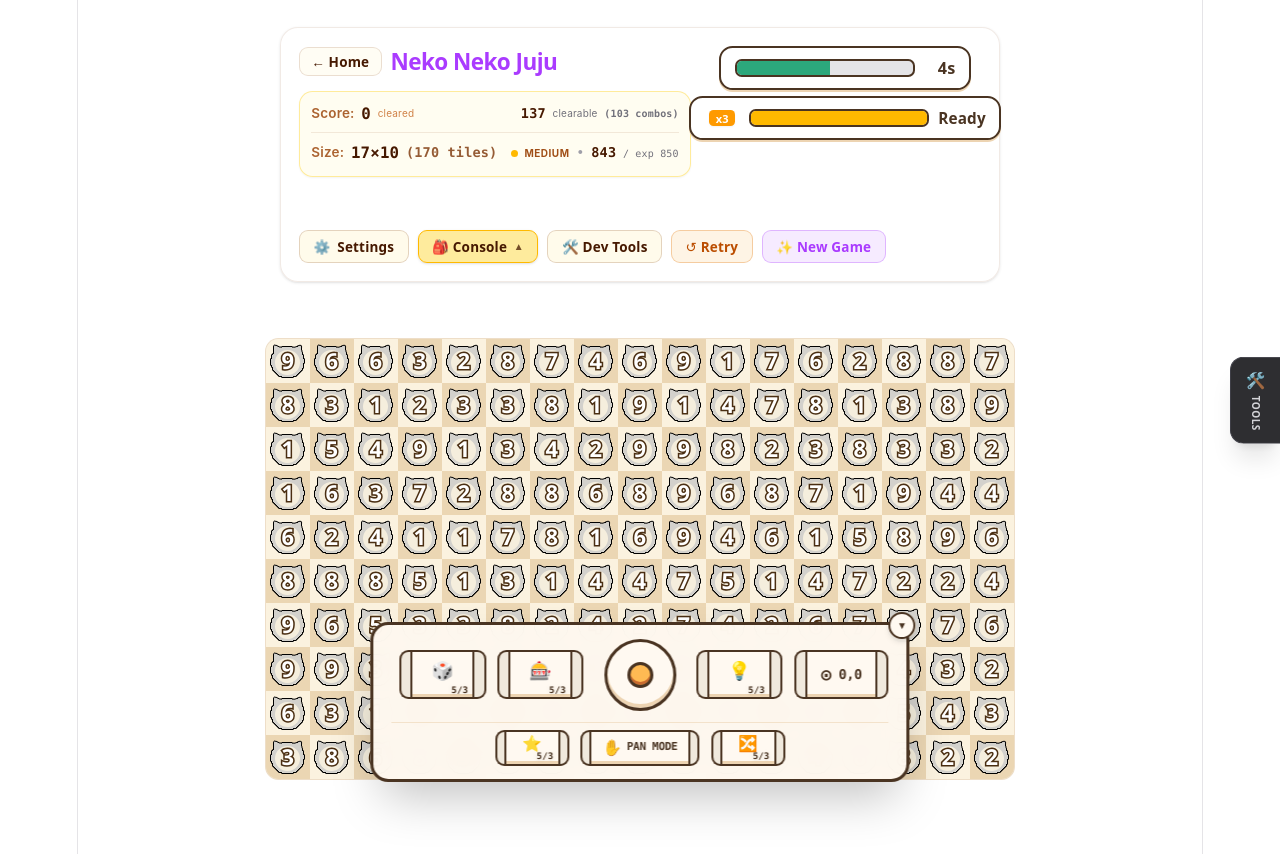
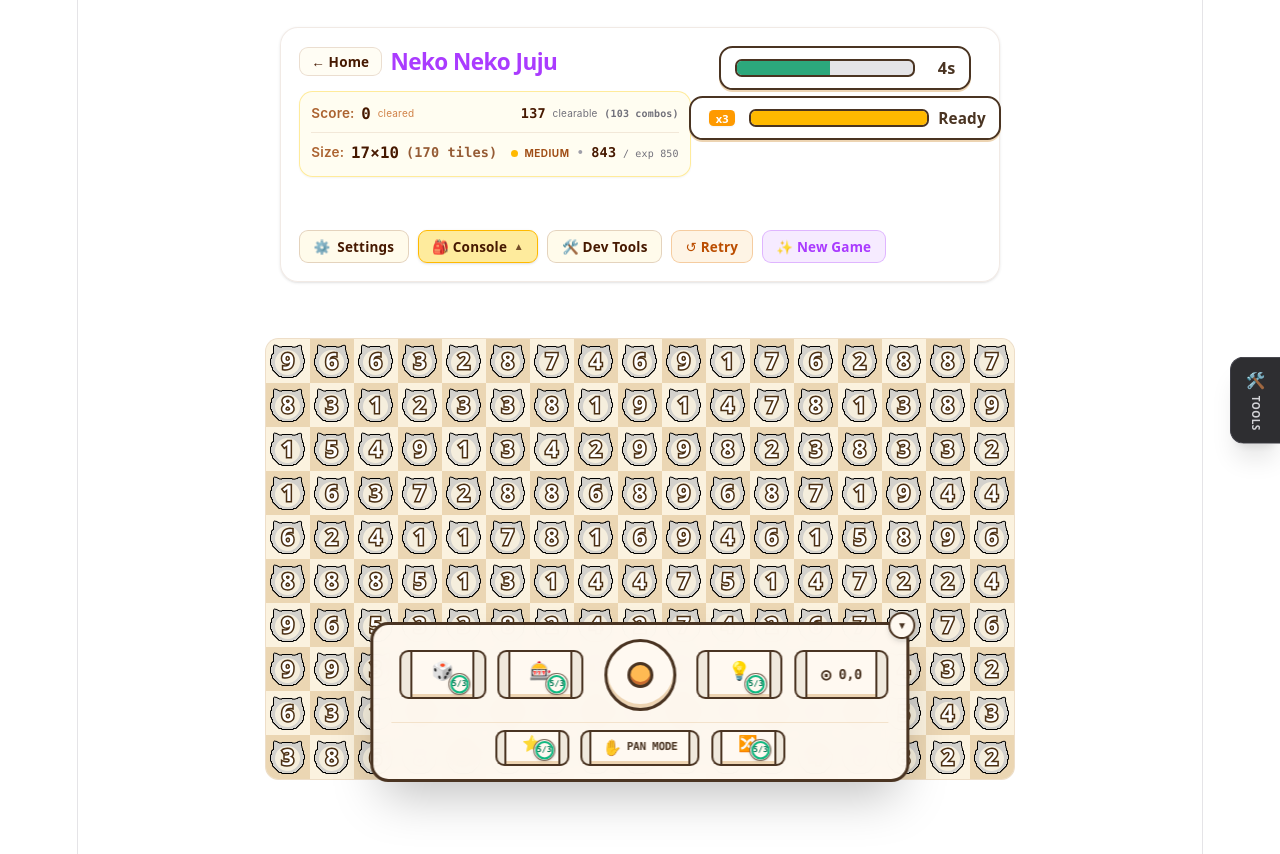
Before and after one commit to chulman444/2026-09-07-Neko-Neko-Juju, a React (Vite) app: page / in a window 1280 px wide. Both pictures are taken after a click on the button "🎮 Play Game". Shown: the top 854 px of the page. Built offline with nearby package versions, Linux system fonts and the light colour scheme.

Commit message:
feat(footer-console): redesign RechargeableItemButton with joint badge and anti-spam cooldown

```diff
--- a/src/entities/item/index.ts
+++ b/src/entities/item/index.ts
@@ -5,6 +5,8 @@ export {
   DEFAULT_REFILL_TIMERS,
   DEFAULT_REFILL_ACTIONS,
   DEFAULT_GAUGES,
+  DEFAULT_SPAM_COOLDOWNS,
+  DEFAULT_ACTIVE_SPAM_TIMERS,
 } from './model/rechargeableItemStore';
 export type { RechargeableItemState } from './model/rechargeableItemStore';
 export type {
--- a/src/entities/item/model/rechargeableItemStore.ts
+++ b/src/entities/item/model/rechargeableItemStore.ts
@@ -34,17 +34,36 @@ export const DEFAULT_GAUGES: Record<ItemType, number> = {
   hint: 0,
 };
 
+export const DEFAULT_SPAM_COOLDOWNS: Record<ItemType, number> = {
+  randomNumber: 0.5,
+  randomChoose: 0.5,
+  omnitile: 0.5,
+  shake: 0.5,
+  hint: 0.5,
+};
+
+export const DEFAULT_ACTIVE_SPAM_TIMERS: Record<ItemType, number> = {
+  randomNumber: 0,
+  randomChoose: 0,
+  omnitile: 0,
+  shake: 0,
+  hint: 0,
+};
+
 export interface RechargeableItemState {
   enabled: boolean;
   maxStacks: Record<ItemType, number>;
   gauges: Record<ItemType, number>;
   refillTimers: Record<ItemType, number>;
   refillActions: Record<ItemType, number>;
+  spamCooldowns: Record<ItemType, number>;
+  activeSpamTimers: Record<ItemType, number>;
 
   setEnabled: (enabled: boolean) => void;
   setMaxStacks: (item: ItemType, max: number) => void;
   setRefillTimer: (item: ItemType, seconds: number) => void;
   setRefillActions: (item: ItemType, actions: number) => void;
+  setSpamCooldown: (item: ItemType, seconds: number) => void;
 
   addGauge: (item: ItemType, amount: number) => void;
   tickGauges: (deltaSeconds: number, isPaused?: boolean) => void;
@@ -59,6 +78,8 @@ export const useRechargeableItemStore = create<RechargeableItemState>((set, get)
   gauges: { ...DEFAULT_GAUGES },
   refillTimers: { ...DEFAULT_REFILL_TIMERS },
   refillActions: { ...DEFAULT_REFILL_ACTIONS },
+  spamCooldowns: { ...DEFAULT_SPAM_COOLDOWNS },
+  activeSpamTimers: { ...DEFAULT_ACTIVE_SPAM_TIMERS },
 
   setEnabled: (enabled: boolean) => {
     set({ enabled });
@@ -87,6 +108,15 @@ export const useRechargeableItemStore = create<RechargeableItemState>((set, get)
       refillActions: {
         ...state.refillActions,
         [item]: Math.max(0, actions),
+      },
+    }));
+  },
+
+  setSpamCooldown: (item: ItemType, seconds: number) => {
+    set((state) => ({
+      spamCooldowns: {
+        ...state.spamCooldowns,
+        [item]: Math.max(0, seconds),
       },
     }));
   },
@@ -135,7 +165,7 @@ export const useRechargeableItemStore = create<RechargeableItemState>((set, get)
 
   tickGauges: (deltaSeconds: number, isPaused = false) => {
     if (isPaused || !get().enabled || deltaSeconds <= 0) return;
-    const { refillTimers, maxStacks, gauges } = get();
+    const { refillTimers, maxStacks, gauges, activeSpamTimers } = get();
     const counts = useItemStore.getState().counts;
 
     let hasChanged = false;
@@ -178,17 +208,41 @@ export const useRechargeableItemStore = create<RechargeableItemState>((set, get)
       }
     });
 
+    const nextSpamTimers = { ...activeSpamTimers };
+    let spamChanged = false;
+    (Object.keys(nextSpamTimers) as ItemType[]).forEach((item) => {
+      if (nextSpamTimers[item] > 0) {
+        nextSpamTimers[item] = Math.max(0, nextSpamTimers[item] - deltaSeconds);
+        spamChanged = true;
+      }
+    });
+
     Object.entries(itemsToAdd).forEach(([item, amount]) => {
       useItemStore.getState().addItem(item as ItemType, amount);
     });
 
-    if (hasChanged) {
-      set({ gauges: nextGauges });
+    if (hasChanged || spamChanged) {
+      set({
+        ...(hasChanged ? { gauges: nextGauges } : {}),
+        ...(spamChanged ? { activeSpamTimers: nextSpamTimers } : {}),
+      });
     }
   },
 
   onItemConsumed: (consumedItem: ItemType, amount = 1) => {
-    if (!get().enabled || consumedItem === 'shake' || amount <= 0) return;
+    if (!get().enabled || amount <= 0) return;
+
+    const cd = get().spamCooldowns[consumedItem] ?? 0;
+    if (cd > 0) {
+      set((state) => ({
+        activeSpamTimers: {
+          ...state.activeSpamTimers,
+          [consumedItem]: cd,
+        },
+      }));
+    }
+
+    if (consumedItem === 'shake') return;
     const actions = get().refillActions.shake;
     if (actions > 0) {
       get().addGauge('shake', amount / actions);
@@ -198,6 +252,7 @@ export const useRechargeableItemStore = create<RechargeableItemState>((set, get)
   resetGauges: () => {
     set({
       gauges: { ...DEFAULT_GAUGES },
+      activeSpamTimers: { ...DEFAULT_ACTIVE_SPAM_TIMERS },
     });
   },
 
@@ -207,6 +262,8 @@ export const useRechargeableItemStore = create<RechargeableItemState>((set, get)
       gauges: { ...DEFAULT_GAUGES },
       refillTimers: { ...DEFAULT_REFILL_TIMERS },
       refillActions: { ...DEFAULT_REFILL_ACTIONS },
+      spamCooldowns: { ...DEFAULT_SPAM_COOLDOWNS },
+      activeSpamTimers: { ...DEFAULT_ACTIVE_SPAM_TIMERS },
     });
   },
 }));
--- a/src/widgets/footer-console/ui/RechargeableItemButton.tsx
+++ b/src/widgets/footer-console/ui/RechargeableItemButton.tsx
@@ -8,6 +8,9 @@ export interface RechargeableItemButtonProps {
   size?: 'sm' | 'md';
   className?: string;
   refillStyle?: 'wipe' | 'spin';
+  badgePlacement?: 'bottom-right' | 'bottom-left' | 'top-right' | 'top-left';
+  cdDirection?: 'left' | 'right';
+  cdFormat?: 'integer' | 'decimal';
   onClick?: () => void;
 }
 
@@ -33,6 +36,9 @@ export const RechargeableItemButton: React.FC<RechargeableItemButtonProps> = ({
   size,
   className = '',
   refillStyle = 'spin',
+  badgePlacement = 'bottom-right',
+  cdDirection = 'left',
+  cdFormat = 'integer',
   onClick,
 }) => {
   const item = behavior.id as ItemType;
@@ -42,17 +48,24 @@ export const RechargeableItemButton: React.FC<RechargeableItemButtonProps> = ({
   const gauge = useRechargeableItemStore((state) => state.gauges[item] ?? 0);
   const refillTimer = useRechargeableItemStore((state) => state.refillTimers[item] ?? 0);
   const refillActions = useRechargeableItemStore((state) => state.refillActions[item] ?? 0);
+  const activeSpamTimer = useRechargeableItemStore((state) => state.activeSpamTimers[item] ?? 0);
+  const spamCooldown = useRechargeableItemStore((state) => state.spamCooldowns[item] ?? 0);
 
   const finalSize = behavior.size ?? size ?? 'md';
   const isSm = finalSize === 'sm';
 
+  const isFull = stacks >= maxStacks;
   const isRecharging = stacks < maxStacks;
 
   let cooldownText: string | null = null;
   if (isRecharging) {
     if (refillTimer > 0) {
-      const remainingSeconds = Math.max(1, Math.ceil((1 - gauge) * refillTimer));
-      cooldownText = `${remainingSeconds}s`;
+      const remainingSeconds = Math.max(0, (1 - gauge) * refillTimer);
+      if (cdFormat === 'decimal') {
+        cooldownText = `${remainingSeconds.toFixed(1)}s`;
+      } else {
+        cooldownText = `${Math.max(1, Math.ceil(remainingSeconds))}s`;
+      }
     } else if (refillActions > 0) {
       const remainingHits = Math.max(1, Math.ceil((1 - gauge) * refillActions));
       cooldownText = `${remainingHits}`;
@@ -81,8 +94,10 @@ export const RechargeableItemButton: React.FC<RechargeableItemButtonProps> = ({
       ? behavior.disabled(context)
       : (behavior.disabled ?? false);
 
-  // LoL-Style visual logic: only disabled & grayed out when stacks === 0
-  const isDisabled = behaviorDisabled || stacks === 0;
+  // Usability & dark overlay logic
+  const isUnusable = stacks === 0 || activeSpamTimer > 0;
+  const isDisabled = behaviorDisabled || isUnusable;
+  const isGrayedOut = behaviorDisabled || stacks === 0;
 
   const handleClick = () => {
     if (isDisabled) return;
@@ -96,21 +111,100 @@ export const RechargeableItemButton: React.FC<RechargeableItemButtonProps> = ({
   const baseTitle = typeof behavior.title === 'function' ? behavior.title(context) : behavior.title;
   const refillTooltip = isRecharging
     ? refillTimer > 0
-      ? `Recharging: ${Math.ceil((1 - gauge) * refillTimer)}s`
+      ? `Recharging: ${cdFormat === 'decimal' ? ((1 - gauge) * refillTimer).toFixed(1) : Math.ceil((1 - gauge) * refillTimer)}s`
       : `Recharging: ${Math.ceil((1 - gauge) * refillActions)} actions left`
     : 'Full charge';
   const tooltip = `${baseTitle} (${stacks}/${maxStacks} stacks - ${refillTooltip})`;
 
-  const progressDeg = Math.min(360, Math.max(0, gauge * 360));
-  const wipeRemainingPercent = Math.max(0, Math.min(100, (1 - gauge) * 100));
+  // Progress sweep only triggers when isUnusable is true
+  let showOverlay = false;
+  let overlayProgress = 0;
+  if (activeSpamTimer > 0 && spamCooldown > 0) {
+    showOverlay = true;
+    overlayProgress = Math.max(0, Math.min(1, 1 - activeSpamTimer / spamCooldown));
+  } else if (stacks === 0) {
+    showOverlay = true;
+    overlayProgress = Math.max(0, Math.min(1, gauge));
+  }
+
+  const progressDeg = Math.min(360, Math.max(0, overlayProgress * 360));
+  const wipeRemainingPercent = Math.max(0, Math.min(100, (1 - overlayProgress) * 100));
+
+  const placementClass = {
+    'bottom-right': 'bottom-0.5 right-0.5',
+    'bottom-left': 'bottom-0.5 left-0.5',
+    'top-right': 'top-0.5 right-0.5',
+    'top-left': 'top-0.5 left-0.5',
+  }[badgePlacement];
+
+  const isTopBadge = badgePlacement.startsWith('top');
+
+  const cdTab = (
+    <div
+      className={`h-4.5 flex items-center justify-center bg-[#fff9f1]/95 dark:bg-zinc-800/95 border border-[#4a3422]/60 dark:border-zinc-600 z-0 transition-all duration-300 ease-in-out overflow-hidden ${
+        cdDirection === 'left'
+          ? 'rounded-l-full -mr-1.5 origin-right'
+          : 'rounded-r-full -ml-1.5 origin-left'
+      } ${
+        isFull
+          ? `max-w-0 opacity-0 px-0 scale-x-0 ${cdDirection === 'left' ? '-mr-0' : '-ml-0'}`
+          : `max-w-[48px] opacity-100 scale-x-100 shadow-sm ${
+              cdDirection === 'left' ? 'pl-1.5 pr-2' : 'pl-2 pr-1.5'
+            }`
+      }`}
+    >
+      <span className="text-[8px] font-mono font-black text-amber-700 dark:text-amber-400 whitespace-nowrap">
+        {cooldownText ?? ''}
+      </span>
+    </div>
+  );
+
+  const circularIndicator = (
+    <div className="relative z-10 w-5 h-5 flex items-center justify-center rounded-full bg-[#fff9f1] dark:bg-zinc-900 border border-[#4a3422]/70 dark:border-zinc-600 shadow-sm shrink-0">
+      <svg className="absolute inset-0 w-full h-full -rotate-90" viewBox="0 0 20 20">
+        <circle
+          cx="10"
+          cy="10"
+          r="8"
+          fill="none"
+          stroke="currentColor"
+          strokeWidth="2"
+          className="text-[#4a3422]/15 dark:text-zinc-700"
+        />
+        <circle
+          cx="10"
+          cy="10"
+          r="8"
+          fill="none"
+          stroke={isFull ? '#10b981' : '#f59e0b'}
+          strokeWidth="2"
+          strokeDasharray={50.265}
+          strokeDashoffset={50.265 * (1 - (isFull ? 1 : Math.max(0, Math.min(1, gauge))))}
+          strokeLinecap="round"
+          className="transition-[stroke-dashoffset] duration-150"
+        />
+      </svg>
+      <span
+        className={`relative z-10 text-[8px] font-mono font-black leading-none ${
+          stacks === 0
+            ? 'text-zinc-400 dark:text-zinc-500'
+            : isFull
+              ? 'text-emerald-700 dark:text-emerald-400'
+              : 'text-[#4a3422] dark:text-zinc-100'
+        }`}
+      >
+        {stacks}/{maxStacks}
+      </span>
+    </div>
+  );
 
   return (
     <div
       className={`inline-flex items-stretch select-none transition-transform duration-100 ${
         isSm ? 'h-8 text-xs' : 'h-11 text-sm'
-      } ${
+      } ${isGrayedOut ? 'opacity-50 grayscale' : ''} ${
         isDisabled
-          ? 'opacity-50 grayscale cursor-not-allowed pointer-events-none'
+          ? 'cursor-not-allowed pointer-events-none'
           : 'cursor-pointer active:translate-y-0.5 hover:-translate-y-0.5'
       } ${className}`}
       title={tooltip}
@@ -142,11 +236,11 @@ export const RechargeableItemButton: React.FC<RechargeableItemButtonProps> = ({
             : 'min-w-[64px] h-full border-[2.5px] px-2 text-sm'
         } border-[#4a3422] dark:border-zinc-700 font-mono font-bold flex flex-col items-center justify-center shadow-[inset_0_-3px_0px_#edd4b2] dark:shadow-[inset_0_-3px_0px_#27272a] text-[#4a3422] dark:text-zinc-100`}
       >
-        {/* Refill Gauge Overlay (Animated Sweep) */}
-        {isRecharging &&
+        {/* Dark Refill / Spam Lockout Overlay (Animated Sweep) */}
+        {showOverlay &&
           (refillStyle === 'wipe' ? (
             <div
-              className="pointer-events-none absolute inset-x-0 top-0 z-[1] bg-black/40 border-b border-amber-400/80 transition-[height] duration-75"
+              className="pointer-events-none absolute inset-x-0 top-0 z-[1] bg-black/45 border-b border-amber-400/80 transition-[height] duration-75"
               style={{ height: `${wipeRemainingPercent}%` }}
             />
           ) : (
@@ -161,27 +255,25 @@ export const RechargeableItemButton: React.FC<RechargeableItemButtonProps> = ({
         {/* Central Icon */}
         <span
           className={`relative z-[2] ${
-            isSm ? 'text-sm -translate-y-1' : 'text-base -translate-y-1'
+            isSm
+              ? isTopBadge
+                ? 'text-sm translate-y-1'
+                : 'text-sm -translate-y-1'
+              : isTopBadge
+                ? 'text-base translate-y-1'
+                : 'text-base -translate-y-1'
           } leading-none select-none`}
         >
           {behavior.icon}
         </span>
 
-        {/* Bottom Sub-HUD: Cooldown Indicator (Bottom-Left) & Stacks (Bottom-Right) */}
-        <div className="absolute inset-x-1 bottom-0.5 z-[2] flex items-center justify-between pointer-events-none leading-none">
-          {/* Bottom-Left: Cooldown Countdown or Action Hits */}
-          <span className="text-[9px] font-mono font-black text-amber-600 dark:text-amber-400 drop-shadow">
-            {cooldownText ?? ''}
-          </span>
-
-          {/* Bottom-Right: Current/Max Stacks */}
-          <span
-            className={`text-[9px] font-mono font-black ${
-              stacks === 0 ? 'text-zinc-400' : 'text-[#4a3422] dark:text-zinc-200'
-            } drop-shadow`}
-          >
-            {stacks}/{maxStacks}
-          </span>
+        {/* Joint Badge: Circular Charge Indicator & Docked CD Tab */}
+        <div
+          className={`absolute ${placementClass} z-[3] flex items-center pointer-events-none select-none`}
+        >
+          {cdDirection === 'left' && cdTab}
+          {circularIndicator}
+          {cdDirection === 'right' && cdTab}
         </div>
       </div>
 
```
Also changed, not shown: doc/ai_plans/implemented/2026-09-24-1411_rechargeable_ui_redesign.md (renamed from doc/ai_plans/2026-09-24-1411_rechargeable_ui_redesign.md), 2 other files (tests, documents, lock files or other folders).
